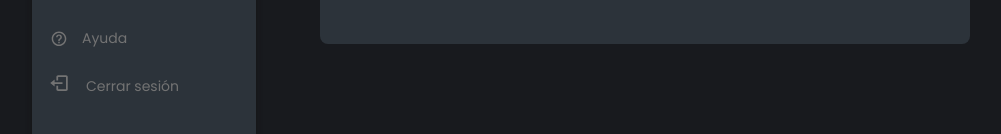
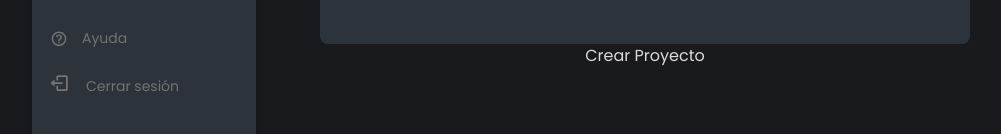
Before and after one commit to rodrigo745/coders-united, a Next.js app: page /pages/1/proyectos in a window 1280 px wide. Shown: the part 336-470 px from the top of the page, without its empty margins (8-1009 px from the left). Built offline with nearby package versions, Linux system fonts and the light colour scheme.

Commit message:
ModalCrearProyecto

```diff
--- a/src/app/pages/(dashboard)/[name]/proyectos/page.jsx
+++ b/src/app/pages/(dashboard)/[name]/proyectos/page.jsx
@@ -1,5 +1,7 @@
 import Image from "next/image"
 import { PiNotePencilBold } from "react-icons/pi";
+import ModalCrearProyecto from "../../../../../components/modalCrearProyecto/modalCrearProyecto";
+
 
 export default function Proyectos(){
     return(
@@ -17,6 +19,11 @@ export default function Proyectos(){
                     <Image src="/logo_proyectos.svg" width={240} height={240} alt="Logo de proyectos" className="scale-75 lg:scale-100" />
                 </div>
             </div>
+
+
+
+            <ModalCrearProyecto/>
+
         </div>
     )
 }
--- /dev/null
+++ b/src/components/modalCrearProyecto/modalCrearProyecto.jsx
@@ -0,0 +1,7 @@
+export default function ModalCrearProyecto(){
+    return(
+        <div>
+            Crear Proyecto
+        </div>
+    )
+}
```
